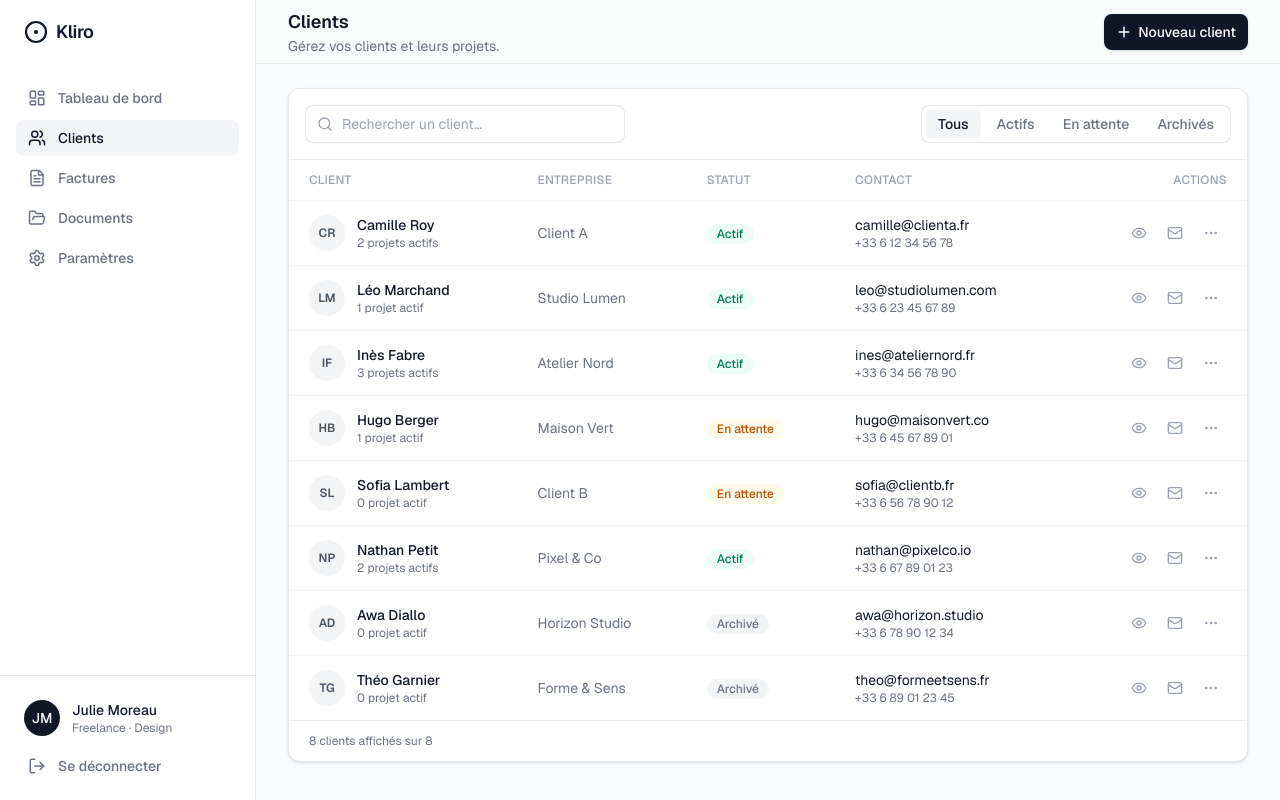
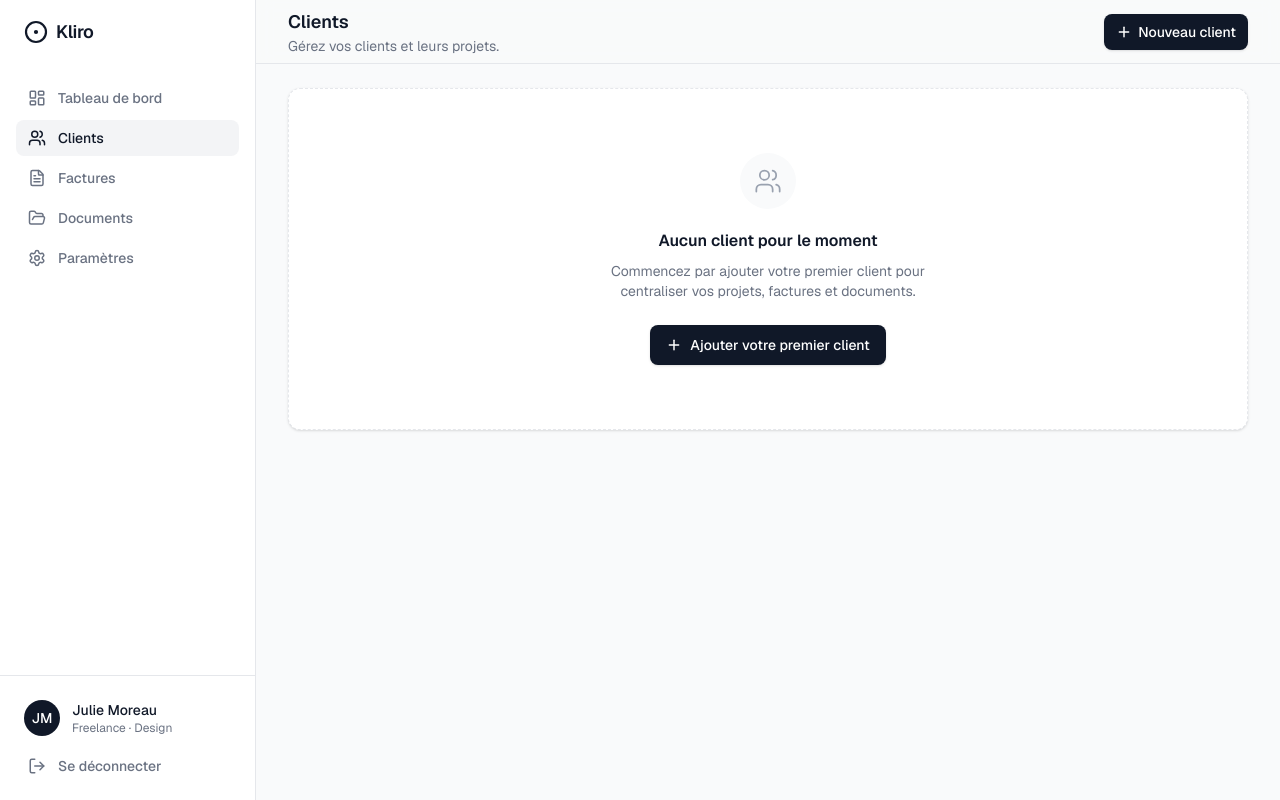
Before and after one commit to Colauz/kliro-app, a Next.js app: page /clients in a window 1280 px wide. Built offline with nearby package versions, Linux system fonts and the light colour scheme.

Commit message:
feat: add empty state components for empty lists

```diff
--- a/app/clients/page.tsx
+++ b/app/clients/page.tsx
@@ -1,10 +1,17 @@
+import { Users } from "lucide-react";
 import Sidebar from "@/app/components/Sidebar";
 import MobileNav from "@/app/components/MobileNav";
 import ClientsTable from "@/app/components/ClientsTable";
 import NewClientButton from "@/app/components/NewClientButton";
-import { clients } from "@/app/lib/mock-data";
+import EmptyState from "@/app/components/EmptyState";
+import type { Client } from "@/app/lib/mock-data";
+
+// Temporaire : tableau vide pour tester l'état vide.
+const clientsData: Client[] = [];
 
 export default function ClientsPage() {
+  const isEmpty = clientsData.length === 0;
+
   return (
     <div className="flex flex-1 bg-gray-50">
       <Sidebar />
@@ -28,7 +35,16 @@ export default function ClientsPage() {
 
         <main className="flex-1 px-4 py-6 sm:px-6 lg:px-8">
           <div className="mx-auto max-w-6xl">
-            <ClientsTable clients={clients} />
+            {isEmpty ? (
+              <EmptyState
+                icon={Users}
+                title="Aucun client pour le moment"
+                description="Commencez par ajouter votre premier client pour centraliser vos projets, factures et documents."
+                actionButton={<NewClientButton variant="empty" />}
+              />
+            ) : (
+              <ClientsTable clients={clientsData} />
+            )}
           </div>
         </main>
       </div>
--- /dev/null
+++ b/app/components/EmptyState.tsx
@@ -0,0 +1,24 @@
+import type { LucideIcon } from "lucide-react";
+
+export default function EmptyState({
+  icon: Icon,
+  title,
+  description,
+  actionButton,
+}: {
+  icon: LucideIcon;
+  title: string;
+  description: string;
+  actionButton?: React.ReactNode;
+}) {
+  return (
+    <div className="flex flex-col items-center justify-center rounded-xl border border-dashed border-gray-200 bg-white px-6 py-16 text-center shadow-sm">
+      <div className="flex h-14 w-14 items-center justify-center rounded-full bg-gray-50">
+        <Icon className="h-7 w-7 text-gray-400" strokeWidth={1.5} />
+      </div>
+      <h2 className="mt-5 text-base font-semibold text-gray-900">{title}</h2>
+      <p className="mt-2 max-w-sm text-sm text-gray-500">{description}</p>
+      {actionButton && <div className="mt-6">{actionButton}</div>}
+    </div>
+  );
+}
--- a/app/components/NewClientButton.tsx
+++ b/app/components/NewClientButton.tsx
@@ -5,7 +5,11 @@ import { Plus } from "lucide-react";
 import Modal from "@/app/components/Modal";
 import { TextField, SelectField } from "@/app/components/form-fields";
 
-export default function NewClientButton() {
+export default function NewClientButton({
+  variant = "header",
+}: {
+  variant?: "header" | "empty";
+}) {
   const [open, setOpen] = useState(false);
 
   const handleSubmit = (e: React.FormEvent<HTMLFormElement>) => {
@@ -19,10 +23,18 @@ export default function NewClientButton() {
       <button
         type="button"
         onClick={() => setOpen(true)}
-        className="inline-flex items-center gap-1.5 rounded-lg bg-gray-900 px-3 py-2 text-sm font-medium text-white shadow-sm transition-colors hover:bg-gray-800"
+        className={
+          variant === "empty"
+            ? "inline-flex items-center gap-2 rounded-lg bg-gray-900 px-4 py-2.5 text-sm font-medium text-white shadow-sm transition-colors hover:bg-gray-800"
+            : "inline-flex items-center gap-1.5 rounded-lg bg-gray-900 px-3 py-2 text-sm font-medium text-white shadow-sm transition-colors hover:bg-gray-800"
+        }
       >
         <Plus className="h-4 w-4" strokeWidth={2.2} />
-        <span className="hidden sm:inline">Nouveau client</span>
+        {variant === "empty" ? (
+          "Ajouter votre premier client"
+        ) : (
+          <span className="hidden sm:inline">Nouveau client</span>
+        )}
       </button>
 
       <Modal
--- a/app/components/NewInvoiceButton.tsx
+++ b/app/components/NewInvoiceButton.tsx
@@ -6,7 +6,11 @@ import Modal from "@/app/components/Modal";
 import { TextField, SelectField } from "@/app/components/form-fields";
 import { clients } from "@/app/lib/mock-data";
 
-export default function NewInvoiceButton() {
+export default function NewInvoiceButton({
+  variant = "header",
+}: {
+  variant?: "header" | "empty";
+}) {
   const [open, setOpen] = useState(false);
 
   const handleSubmit = (e: React.FormEvent<HTMLFormElement>) => {
@@ -20,10 +24,18 @@ export default function NewInvoiceButton() {
       <button
         type="button"
         onClick={() => setOpen(true)}
-        className="inline-flex items-center gap-1.5 rounded-lg bg-gray-900 px-3 py-2 text-sm font-medium text-white shadow-sm transition-colors hover:bg-gray-800"
+        className={
+          variant === "empty"
+            ? "inline-flex items-center gap-2 rounded-lg bg-gray-900 px-4 py-2.5 text-sm font-medium text-white shadow-sm transition-colors hover:bg-gray-800"
+            : "inline-flex items-center gap-1.5 rounded-lg bg-gray-900 px-3 py-2 text-sm font-medium text-white shadow-sm transition-colors hover:bg-gray-800"
+        }
       >
         <Plus className="h-4 w-4" strokeWidth={2.2} />
-        <span className="hidden sm:inline">Nouvelle facture</span>
+        {variant === "empty" ? (
+          "Créer votre première facture"
+        ) : (
+          <span className="hidden sm:inline">Nouvelle facture</span>
+        )}
       </button>
 
       <Modal
--- a/app/invoices/page.tsx
+++ b/app/invoices/page.tsx
@@ -1,10 +1,14 @@
+import { FileText } from "lucide-react";
 import Sidebar from "@/app/components/Sidebar";
 import MobileNav from "@/app/components/MobileNav";
 import InvoicesTable from "@/app/components/InvoicesTable";
 import NewInvoiceButton from "@/app/components/NewInvoiceButton";
+import EmptyState from "@/app/components/EmptyState";
 import { invoices } from "@/app/lib/mock-data";
 
 export default function InvoicesPage() {
+  const isEmpty = invoices.length === 0;
+
   return (
     <div className="flex flex-1 bg-gray-50">
       <Sidebar />
@@ -28,7 +32,16 @@ export default function InvoicesPage() {
 
         <main className="flex-1 px-4 py-6 sm:px-6 lg:px-8">
           <div className="mx-auto max-w-6xl">
-            <InvoicesTable invoices={invoices} />
+            {isEmpty ? (
+              <EmptyState
+                icon={FileText}
+                title="Aucune facture pour le moment"
+                description="Créez votre première facture pour suivre vos paiements et informer vos clients."
+                actionButton={<NewInvoiceButton variant="empty" />}
+              />
+            ) : (
+              <InvoicesTable invoices={invoices} />
+            )}
           </div>
         </main>
       </div>
```
